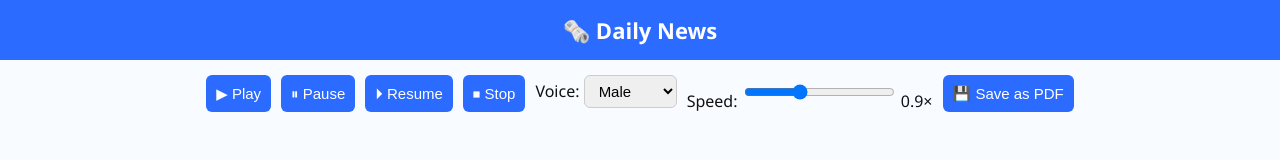
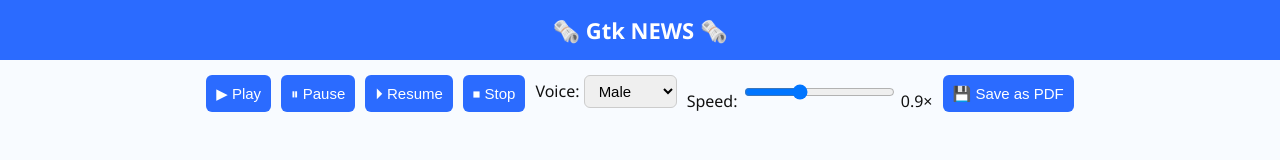
Before and after one commit to agmhss/Gtk-News, a plain HTML site: page index.html in a window 1280 px wide. Shown: the top 160 px of the page. Drawn offline with nearby package versions, Linux system fonts and the light colour scheme; no server answers.

Commit message:
Update index.html

```diff
--- a/index.html
+++ b/index.html
@@ -3,7 +3,7 @@
 <head>
 <meta charset="UTF-8" />
 <meta name="viewport" content="width=device-width, initial-scale=1.0" />
-<title>Daily News</title>
+<title>Gtk NEWS</title>
 <script src="https://cdn.jsdelivr.net/npm/jspdf@2.5.1/dist/jspdf.umd.min.js"></script>
 <style>
   body {
@@ -71,7 +71,7 @@
 </style>
 </head>
 <body>
-<header>🗞️ Daily News</header>
+<header>🗞️ Gtk NEWS 🗞️ </header>
 
 <div id="controls">
   <button id="playBtn">▶ Play</button>
```
